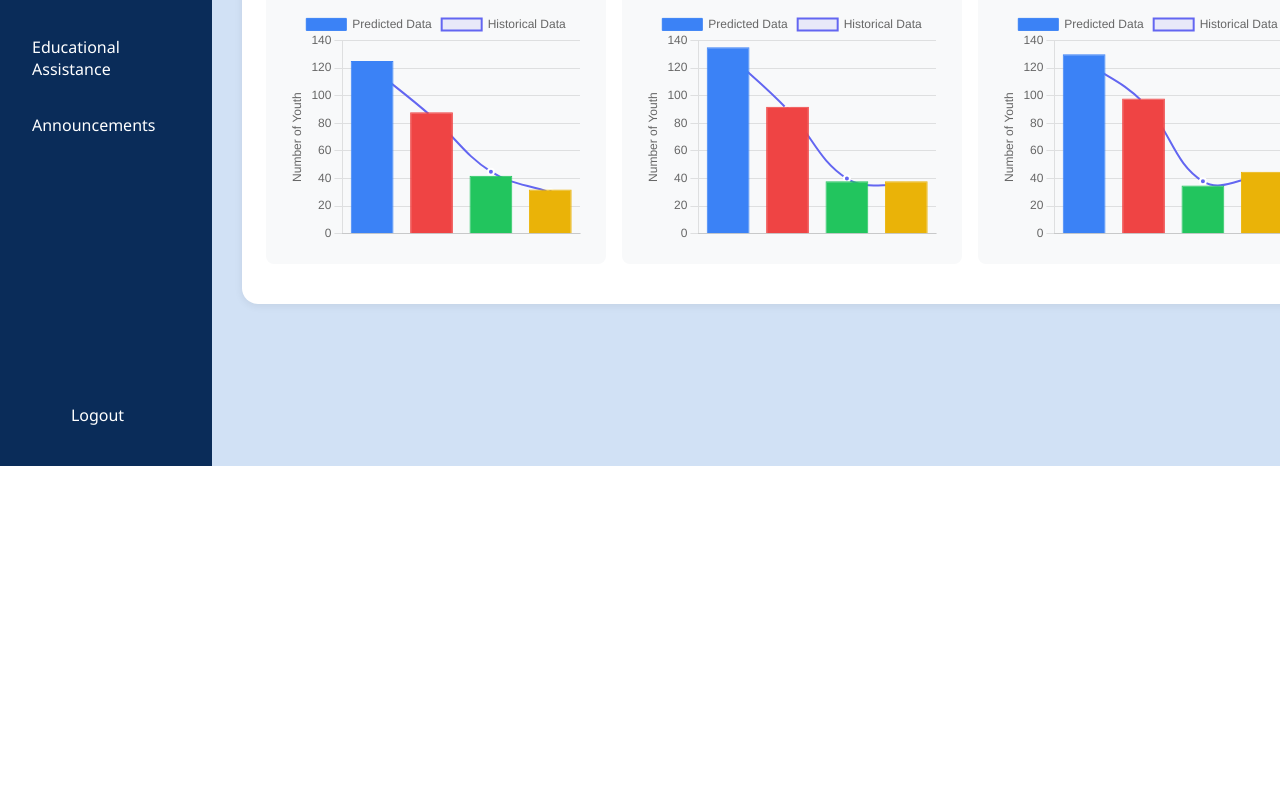
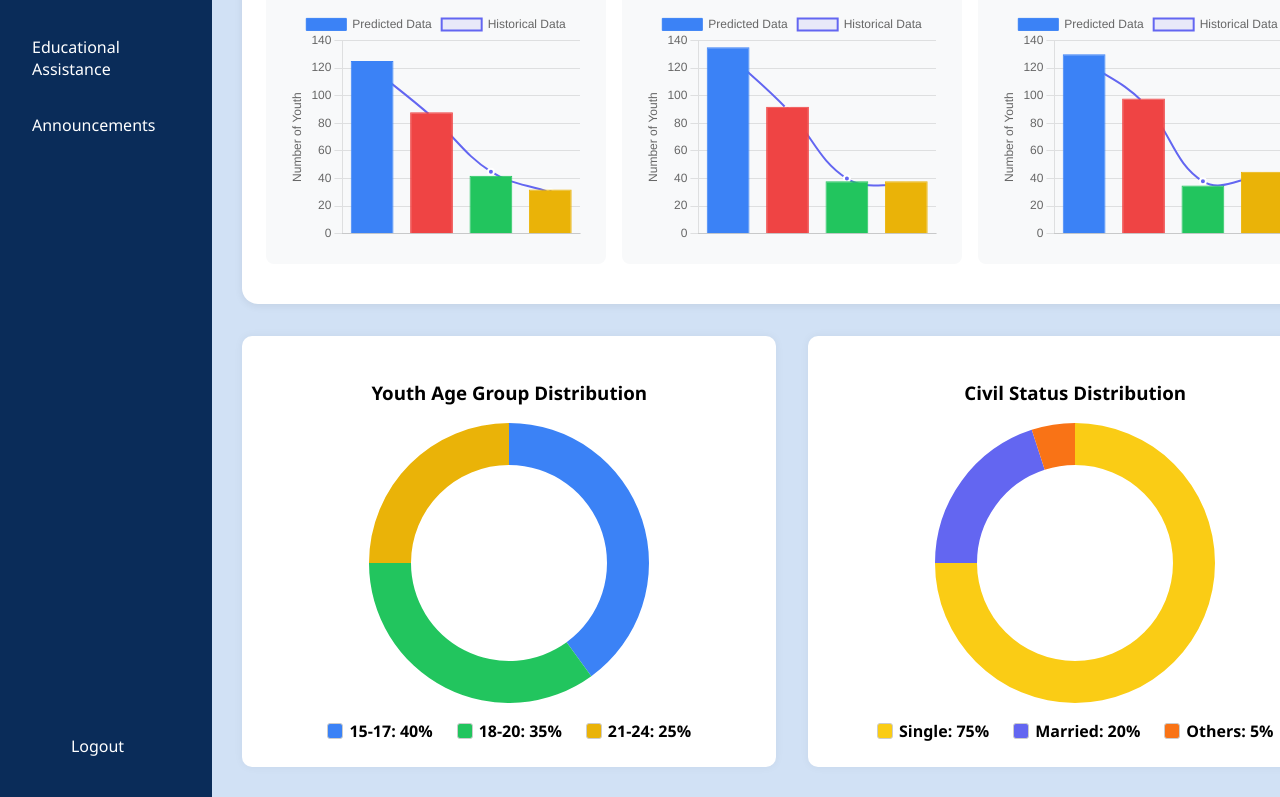
Before and after one commit to Andreicomia11-12/SK-INSIGHT-01, a React (Vite) app in the folder SK-INSIGHT/: page /dashboard in a window 1280 px wide. Shown: the part 334-1131 px from the top of the page. Before the commit the page ends 800 px from the top, so only its background shows below. Built offline with nearby package versions, Linux system fonts and the light colour scheme.

Commit message:
finished Admin

```diff
--- a/SK-INSIGHT/src/components/DashboardGraphs.jsx
+++ /dev/null
@@ -1,202 +0,0 @@
-import React from 'react';
-import {
-  Chart as ChartJS,
-  CategoryScale,
-  LinearScale,
-  PointElement,
-  LineElement,
-  BarElement,
-  Title,
-  Tooltip,
-  Legend,
-  ArcElement,
-} from 'chart.js';
-import { Bar, Line, Doughnut } from 'react-chartjs-2';
-
-// Register ChartJS components
-ChartJS.register(
-  CategoryScale,
-  LinearScale,
-  PointElement,
-  LineElement,
-  BarElement,
-  Title,
-  Tooltip,
-  Legend,
-  ArcElement
-);
-
-const youthCategoryColors = [
-  '#3b82f6', // In School Youth (blue)
-  '#ef4444', // Out of School Youth (red)
-  '#22c55e', // Working Youth (green)
-  '#eab308', // Youth w/ Specific Needs (yellow)
-];
-
-const DashboardGraphs = () => {
-  // Sample data for youth classification
-  const youthCategories = ['In School Youth', 'Out of School Youth', 'Working Youth', 'Youth w/ Specific Needs'];
-
-  // Historical data (line graph)
-  const historicalData = {
-    Q1: [120, 85, 45, 30],
-    Q2: [130, 90, 40, 35],
-    Q3: [125, 95, 38, 42],
-  };
-
-  // Predicted data (bar graph)
-  const predictedData = {
-    Q1: [125, 88, 42, 32],
-    Q2: [135, 92, 38, 38],
-    Q3: [130, 98, 35, 45],
-  };
-
-  // Donut chart data
-  const genderData = {
-    labels: ['Male', 'Female'],
-    datasets: [{
-      data: [65, 35],
-      backgroundColor: ['#3b82f6', '#ef4444'],
-      borderWidth: 0,
-    }]
-  };
-
-  const ageGroupData = {
-    labels: ['15-17', '18-20', '21-24'],
-    datasets: [{
-      data: [40, 35, 25],
-      backgroundColor: ['#3b82f6', '#22c55e', '#eab308'],
-      borderWidth: 0,
-    }]
-  };
-
-  const chartOptions = {
-    responsive: true,
-    maintainAspectRatio: false,
-    plugins: {
-      legend: {
-        position: 'top',
-      },
-      title: {
-        display: true,
-      },
-    },
-    scales: {
-      y: {
-        beginAtZero: true,
-        title: {
-          display: true,
-          text: 'Number of Youth'
-        }
-      },
-      x: {
-        ticks: {
-          display: false
-        },
-        grid: {
-          display: false
-        }
-      }
-    }
-  };
-
-  const donutOptions = {
-    responsive: true,
-    maintainAspectRatio: false,
-    plugins: {
-      legend: {
-        position: 'right',
-      },
-    },
-    cutout: '70%',
-  };
-
-  const createCombinedChartData = (quarter) => ({
-    labels: youthCategories,
-    datasets: [
-      {
-        type: 'bar',
-        label: 'Predicted Data',
-        data: predictedData[quarter],
-        backgroundColor: youthCategoryColors,
-        borderColor: youthCategoryColors,
-        borderWidth: 1,
-      },
-      {
-        type: 'line',
-        label: 'Historical Data',
-        data: historicalData[quarter],
-        borderColor: '#6366f1',
-        backgroundColor: 'rgba(99,102,241,0.1)',
-        borderWidth: 2,
-        fill: false,
-        tension: 0.4,
-        pointBackgroundColor: '#6366f1',
-        pointBorderColor: '#fff',
-      },
-    ],
-  });
-
-  const renderCombinedChart = (quarter, idx) => (
-    <div key={quarter} className="quarter-section" style={{ flex: 1, minWidth: '300px' }}>
-      <div className="quarter-label" style={{textAlign: 'center', fontWeight: 600, marginBottom: 8}}>
-        {quarter === 'Q1' && 'Quarter 1'}
-        {quarter === 'Q2' && 'Quarter 2'}
-        {quarter === 'Q3' && 'Quarter 3'}
-      </div>
-      <div className="charts-container">
-        <div className="chart-wrapper">
-          <div style={{ height: '200px', position: 'relative' }}>
-            <Bar
-              data={createCombinedChartData(quarter)}
-              options={chartOptions}
-            />
-          </div>
-        </div>
-      </div>
-    </div>
-  );
-
-  return (
-    <div className="youth-classification-card dashboard-graphs-container">
-      <div className="dashboard-graphs-header">
-        <div className="dashboard-graphs-title-container">
-          <h2 className="youth-classification-title dashboard-graphs-title">Youth Classification</h2>
-          <div className="dashboard-graphs-legend">
-            {youthCategories.map((cat, idx) => (
-              <span key={cat} className="dashboard-graphs-legend-item">
-                <span
-                  className="dashboard-graphs-legend-indicator"
-                  style={{ background: youthCategoryColors[idx] }}
-                ></span>
-                {cat}
-              </span>
-            ))}
-          </div>
-        </div>
-      </div>
-
-      <div className="dashboard-graphs-quarters">
-        {['Q1', 'Q2', 'Q3'].map(renderCombinedChart)}
-      </div>
-
-      {/* Donut Charts Section */}
-      <div className="dashboard-graphs-donut-container">
-        <div className="dashboard-graphs-donut-card">
-          <h3 className="dashboard-graphs-donut-title">Gender Distribution</h3>
-          <div className="dashboard-graphs-donut-chart">
-            <Doughnut data={genderData} options={donutOptions} />
-          </div>
-        </div>
-        <div className="dashboard-graphs-donut-card">
-          <h3 className="dashboard-graphs-donut-title">Age Group Distribution</h3>
-          <div className="dashboard-graphs-donut-chart">
-            <Doughnut data={ageGroupData} options={donutOptions} />
-          </div>
-        </div>
-      </div>
-    </div>
-  );
-};
-
-export default DashboardGraphs;
--- a/SK-INSIGHT/src/css/Dashboard.css
+++ b/SK-INSIGHT/src/css/Dashboard.css
@@ -23,7 +23,7 @@
   font-size: 14px;
 }
 
-  .logo-text{
+.logo-text {
   display: flex;
   flex-direction: column;
   justify-content: space-between;
@@ -64,7 +64,8 @@
   transition: background-color 0.3s;
 }
 
-  .nav-link:hover, .nav-link.active {
+.nav-link:hover,
+.nav-link.active {
   background-color: #07B0F2;
 }
 
@@ -183,9 +184,8 @@
 .youth-classification-card {
   background: #fff;
   border-radius: 16px;
-    box-shadow: 0 2px 8px rgba(0,0,0,0.07);
+  box-shadow: 0 2px 8px rgba(0, 0, 0, 0.07);
   padding: 32px 24px;
-    margin-bottom: 32px;
 }
 
 .youth-classification-title {
@@ -228,7 +228,7 @@
   font-size: 1.1rem;
 }
 
-  .chart-wrapper > div {
+.chart-wrapper>div {
   height: 270px !important;
 }
 
@@ -236,17 +236,17 @@
   margin-bottom: 2%;
 }
 
-  .skb{
+.skb {
   margin-left: 5%;
   font-size: medium;
 }
 
-  .adds{
+.adds {
   color: rgb(255, 208, 0);
   margin-top: -15%;
 }
 
-  .sko{
+.sko {
   margin-top: -4%;
   font-size: 2.3vh;
 }
@@ -317,7 +317,7 @@
   background: #fff;
   padding: 15px;
   border-radius: 8px;
-    box-shadow: 0 2px 4px rgba(0,0,0,0.1);
+  box-shadow: 0 2px 4px rgba(0, 0, 0, 0.1);
   min-width: 300px;
 }
 
--- a/SK-INSIGHT/src/pages/dashboard.jsx
+++ b/SK-INSIGHT/src/pages/dashboard.jsx
@@ -12,10 +12,10 @@ import {
   Title,
   Tooltip,
   Legend,
+  ArcElement,
 } from 'chart.js';
-import { Bar, Line } from 'react-chartjs-2';
+import { Bar, Doughnut } from 'react-chartjs-2';
 
-// Register ChartJS components
 ChartJS.register(
   CategoryScale,
   LinearScale,
@@ -24,14 +24,15 @@ ChartJS.register(
   BarElement,
   Title,
   Tooltip,
-  Legend
+  Legend,
+  ArcElement
 );
 
 const youthCategoryColors = [
   '#3b82f6', // In School Youth (blue)
   '#ef4444', // Out of School Youth (red)
   '#22c55e', // Working Youth (green)
-  '#eab308'
+  '#eab308'  // Youth w/ Specific Needs (yellow)
 ];
 
 const Dashboard = () => {
@@ -52,6 +53,25 @@ const Dashboard = () => {
     Q1: [125, 88, 42, 32],
     Q2: [135, 92, 38, 38],
     Q3: [130, 98, 35, 45],
+  };
+
+  // Donut chart data
+  const youthAgeGroupData = {
+    labels: ['15-17', '18-20', '21-24'],
+    datasets: [{
+      data: [40, 35, 25],
+      backgroundColor: ['#3b82f6', '#22c55e', '#eab308'],
+      borderWidth: 0,
+    }]
+  };
+
+  const civilStatusData = {
+    labels: ['Single', 'Married', 'Others'],
+    datasets: [{
+      data: [75, 20, 5],
+      backgroundColor: ['#facc15', '#6366f1', '#f97316'],
+      borderWidth: 0,
+    }]
   };
 
   const chartOptions = {
@@ -84,6 +104,20 @@ const Dashboard = () => {
     }
   };
 
+  const donutOptions = {
+    responsive: true,
+    maintainAspectRatio: false,
+    cutout: '70%',
+    plugins: {
+      legend: {
+        display: false, // Hide default legend since we're using custom labels
+      },
+      tooltip: {
+        enabled: true, // Keep tooltips
+      }
+    },
+  };
+
   const createCombinedChartData = (quarter) => ({
     labels: youthCategories,
     datasets: [
@@ -110,9 +144,9 @@ const Dashboard = () => {
     ],
   });
 
-  const renderCombinedChart = (quarter, idx) => (
+  const renderCombinedChart = (quarter) => (
     <div key={quarter} className="quarter-section">
-      <div className="quarter-label" style={{textAlign: 'center', fontWeight: 600, marginBottom: 8, color: 'black'}}>
+      <div className="quarter-label" style={{ textAlign: 'center', fontWeight: 600, marginBottom: 8, color: 'black' }}>
         {quarter === 'Q1' && 'Quarter 1'}
         {quarter === 'Q2' && 'Quarter 2'}
         {quarter === 'Q3' && 'Quarter 3'}
@@ -126,6 +160,57 @@ const Dashboard = () => {
             />
           </div>
         </div>
+      </div>
+    </div>
+  );
+
+  // Custom hardcoded labels for Youth Age Group chart
+  const youthAgeGroupLabels = [
+    { label: '15-17', color: '#3b82f6', value: 40 },
+    { label: '18-20', color: '#22c55e', value: 35 },
+    { label: '21-24', color: '#eab308', value: 25 },
+  ];
+
+  // Custom hardcoded labels for Civil Status chart
+  const civilStatusLabels = [
+    { label: 'Single', color: '#facc15', value: 75 },
+    { label: 'Married', color: '#6366f1', value: 20 },
+    { label: 'Others', color: '#f97316', value: 5 },
+  ];
+
+  const renderDonutChartWithLabels = (title, data, labels) => (
+    <div style={{
+      flex: 1,
+      minWidth: '300px',
+      backgroundColor: '#fff',
+      padding: '1.5rem',
+      borderRadius: '10px',
+      boxShadow: '0 0 10px rgba(0,0,0,0.05)',
+      marginTop: '2rem',
+      display: 'flex',
+      flexDirection: 'column',
+      alignItems: 'center',
+    }}>
+      <h3 style={{ textAlign: 'center', marginBottom: '1rem', color: 'black' }}>{title}</h3>
+      <div style={{ height: '280px', width: '280px', position: 'relative' }}>
+        <Doughnut data={data} options={donutOptions} />
+      </div>
+      <div style={{ marginTop: '1rem', width: '100%', display: 'flex', justifyContent: 'center', gap: '1.5rem', flexWrap: 'wrap' }}>
+        {labels.map(({ label, color, value }) => (
+          <div key={label} style={{ display: 'flex', alignItems: 'center', gap: 6 }}>
+            <span style={{
+              display: 'inline-block',
+              width: 16,
+              height: 16,
+              borderRadius: 3,
+              backgroundColor: color,
+              border: '1px solid #ccc',
+            }}></span>
+            <span style={{ fontWeight: '600', color: 'black' }}>
+              {label}: {value}%
+            </span>
+          </div>
+        ))}
       </div>
     </div>
   );
@@ -188,6 +273,12 @@ const Dashboard = () => {
             {['Q1', 'Q2', 'Q3'].map(renderCombinedChart)}
           </div>
         </div>
+
+        {/* Donut Charts with hardcoded labels */}
+        <div style={{ display: 'flex', flexWrap: 'wrap', gap: '2rem', marginTop: '0rem', width: '100%' }}>
+          {renderDonutChartWithLabels('Youth Age Group Distribution', youthAgeGroupData, youthAgeGroupLabels)}
+          {renderDonutChartWithLabels('Civil Status Distribution', civilStatusData, civilStatusLabels)}
+        </div>
       </main>
     </div>
   );
```
Also changed, not shown: SK-INSIGHT/src/css/educapplication.css (+68 -13 lines). Lines whose indentation alone changed are shown as unchanged.
